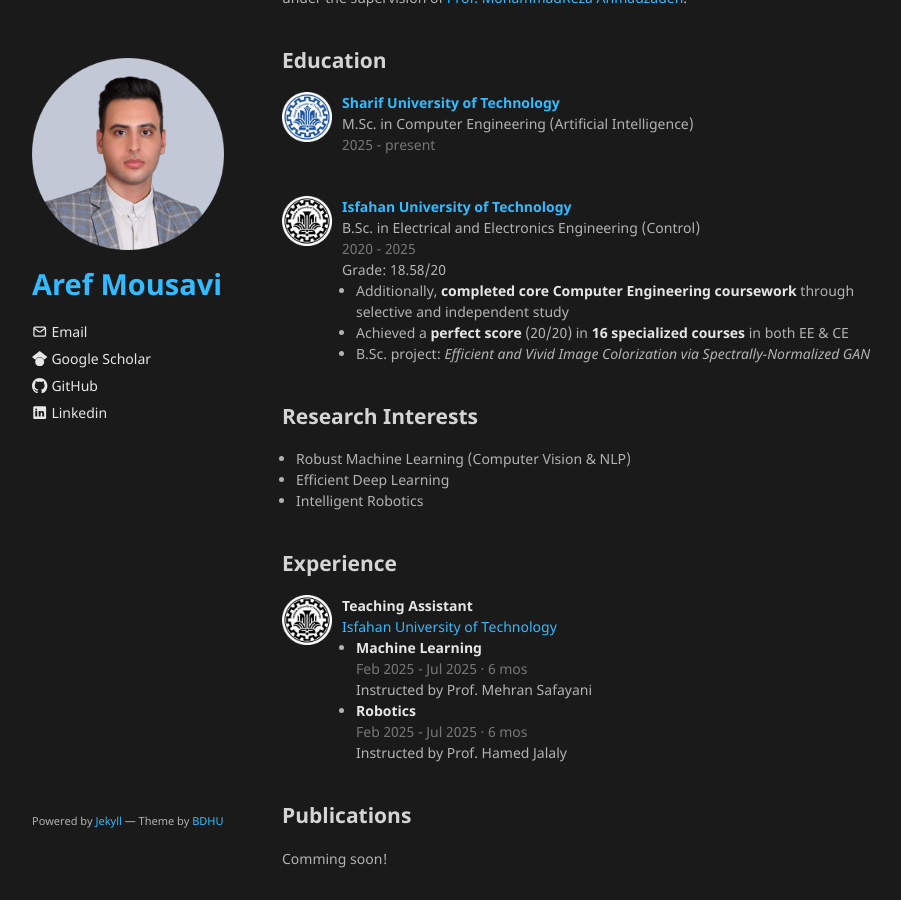
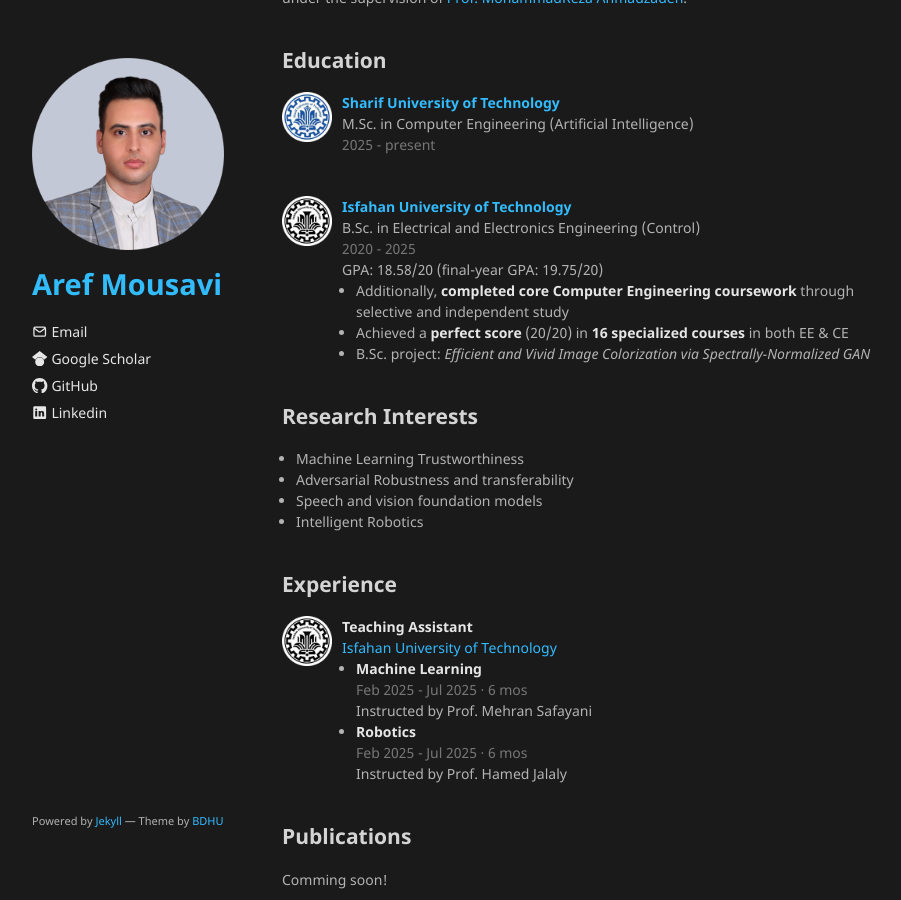
Before and after one commit to arefmousavi/arefmousavi.github.io, a Jekyll site: the page built from index.md, in a window 1280 px wide and 900 px high, scrolled down 429 px. Shown: the whole window, without its empty margins (178-1079 px from the left). Built offline with Jekyll 4.4.1, drawn with Linux system fonts in a browser that asks for light colours; the repository's description, which GitHub fills in, is left out; some of the changed text lies outside the part shown.

Commit message:
update index.md

```diff
--- a/index.md
+++ b/index.md
@@ -35,7 +35,7 @@ Previously, I conducted research in computer vision at Isfahan University of Tec
     <strong><a href="https://english.iut.ac.ir/" target="_blank">Isfahan University of Technology</a></strong><br>
     B.Sc. in Electrical and Electronics Engineering (Control)<br>
     <span style="opacity:0.6;">2020 - 2025</span><br>
-    Grade: 18.58/20<br>
+    GPA: 18.58/20 (final-year GPA: 19.75/20)<br>
     <ul style="padding-left: 1em; margin-left: 0; list-style-position: outside; margin-bottom: 0;">
       <li>Additionally, <strong>completed core Computer Engineering coursework</strong> through selective and independent study</li>
       <li>Achieved a <strong>perfect score</strong> (20/20) in <strong> 16 specialized courses</strong> in both EE & CE</li>
@@ -47,8 +47,9 @@ Previously, I conducted research in computer vision at Isfahan University of Tec
 
 ## Research Interests
 <ul style="padding-left: 1em; margin-left: 0; list-style-position: outside; margin-bottom: 0;">
-  <li>Robust Machine Learning (Computer Vision & NLP)</li>
-  <li>Efficient Deep Learning</li>
+  <li>Machine Learning Trustworthiness</li>
+  <li>Adversarial Robustness and transferability</li>
+  <li>Speech and vision foundation models</li>
   <li>Intelligent Robotics</li>
 </ul><br>
 
```
Also changed, not shown: other parts of index.md (+2 -2 lines).
